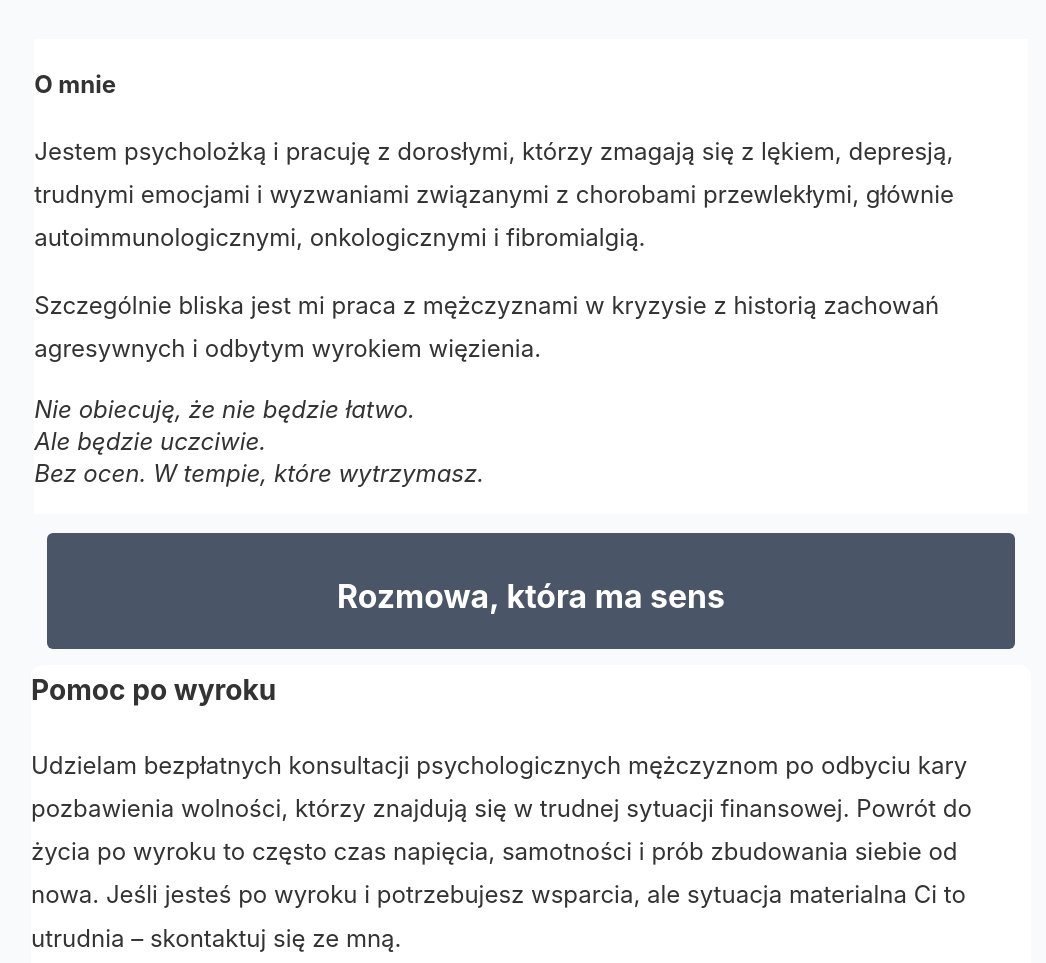
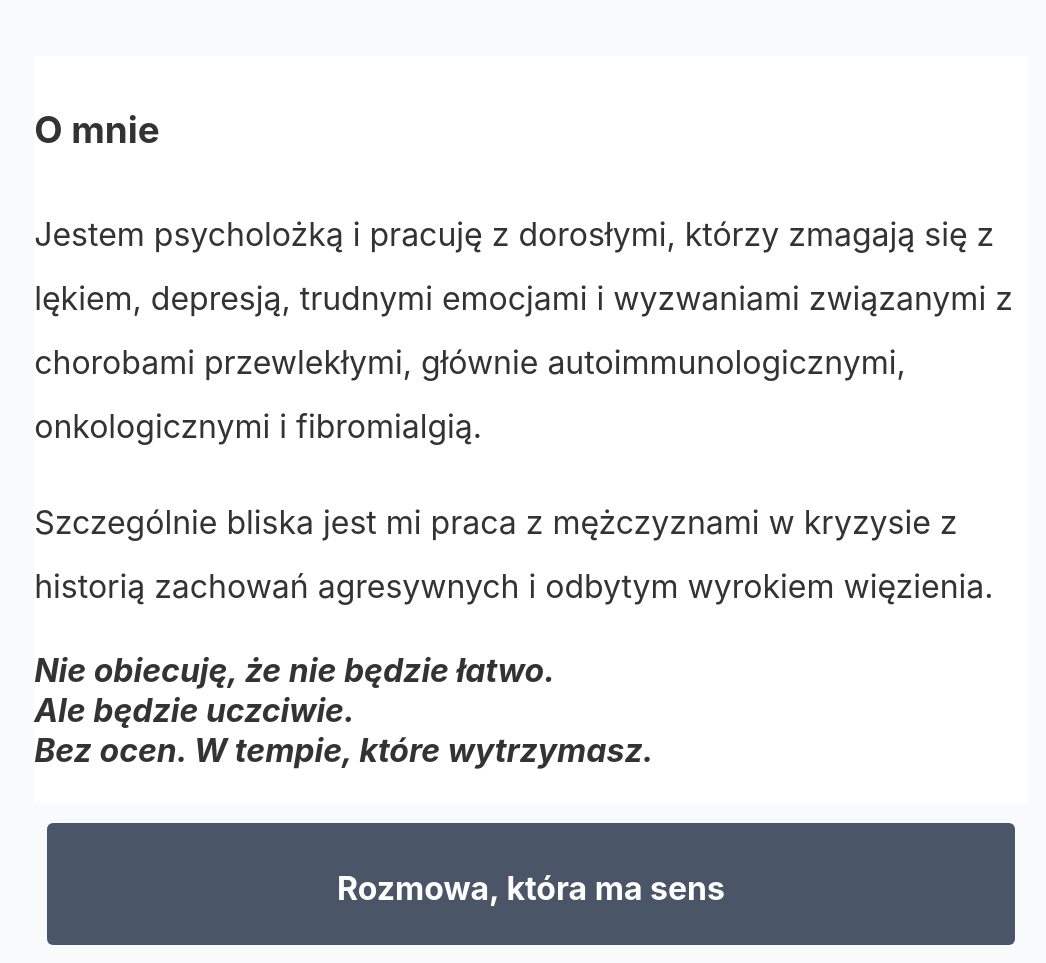
Before and after one commit to marcinLachman/judytanylec, a website: page index.html in a window 1280 px wide. Shown: the part 975-1938 px from the top of the page, without its empty margins (109-1155 px from the left). Drawn offline with Linux system fonts and the light colour scheme.

Commit message:
tabletMini3

```diff
--- a/style.css
+++ b/style.css
@@ -14,6 +14,9 @@ body {
   line-height: 1.6;
 }
 
+h3 {
+  font-size: 1.5rem
+}
 .container {
   width: 90%;
   max-width: 1000px;
@@ -94,15 +97,13 @@ header {
   margin: 0.2rem;
 }
 
-.about h3 {
-  font-size: 1.5rem;
-}
-
 .principle {
   margin-top: 1.5rem;
   font-style: italic;
   line-height: 2rem;
+  font-weight: bold;
 }
+
 /* INTRO */
 .intro {
     background-color: #4a5568;
@@ -246,6 +247,10 @@ footer {
     padding: 2.5rem 0;
   }
 
+  h3 {
+    font-size: 2.3rem;
+  }
+
   .logo {
     gap: 10px;
   }
@@ -273,15 +278,34 @@ footer {
     font-size: 1.5rem;
   }
 
+  .principle {
+    line-height: 2.5rem;
+  }
+
   .intro h2 {
     font-size: 2rem;
     margin: 1;
   }
+
+    .help h3 {
+      margin-top: 3rem;
+    }
 }
 
 /* Tablety poziom / małe laptopy */
 @media (min-width: 1024px) {
-  /* style dla szerszych ekranów */
+  body {
+      font-size: 2rem;
+      line-height: 2;
+    }
+
+    header {
+      padding: 2.5rem 0;
+    }
+
+    h3 {
+      font-size: 2.3rem;
+    }
 }
 
 /* Duże desktopy */
```
